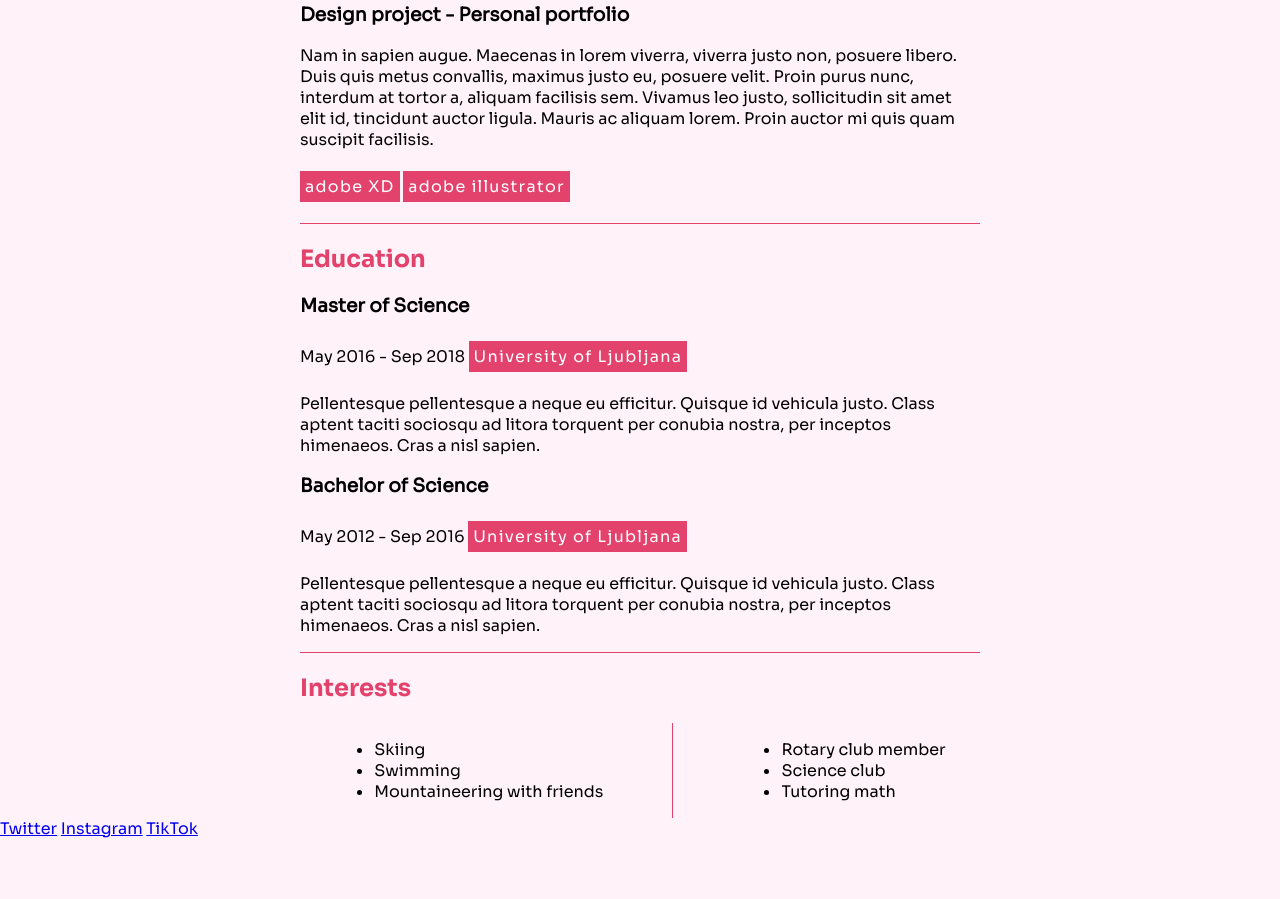
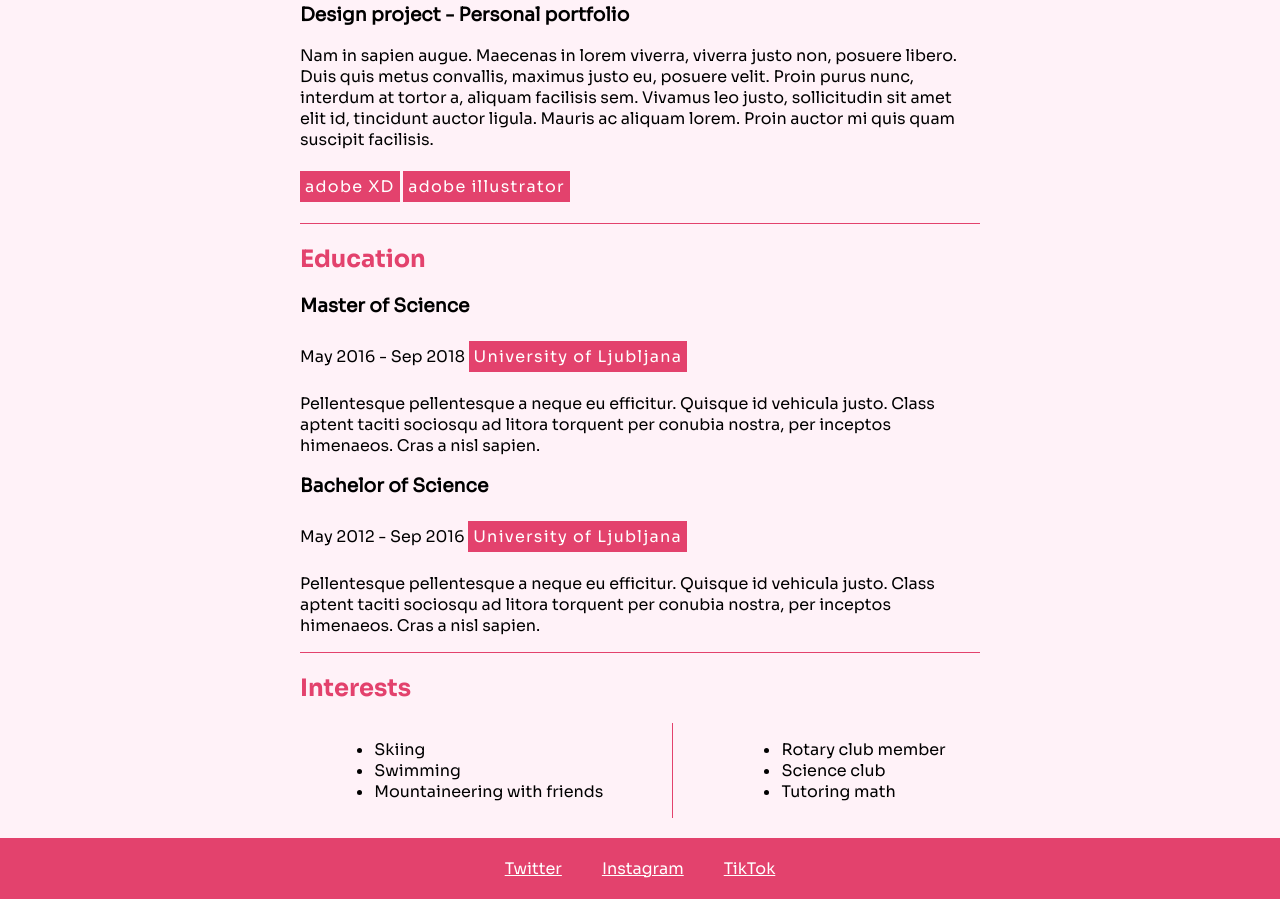
Before and after one commit to biserkacvetkovska/personal-website, a plain HTML site: page lessons/second-lesson-css-index.html in a window 1280 px wide. Shown: the part 722-1621 px from the top of the page. Before the commit the page ends 1561 px from the top, so only its background shows below. Drawn offline with Linux system fonts and the light colour scheme.

Commit message:
Add footer CSS

```diff
--- a/lessons/second-lesson-css.css
+++ b/lessons/second-lesson-css.css
@@ -79,6 +79,18 @@ h1 {
     top: 0;
 }
 
+footer {
+    display: flex;
+    justify-content: center;
+    background-color: #e3426d;
+    margin: 20 0 0 0;
+}
+
+footer a {
+    color: white;
+    padding: 20;
+}
+
 /* ADVANCED ANIMATIONS */
 @keyframes change-tag-background {
     from {
```
Also changed, not shown: 1 other file.
